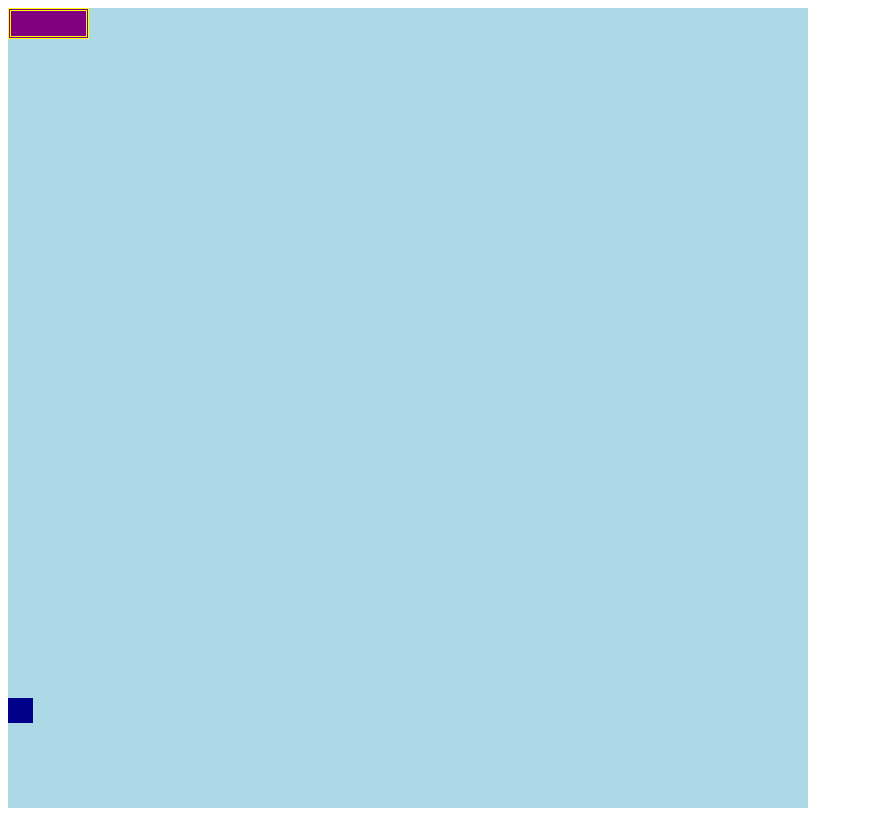
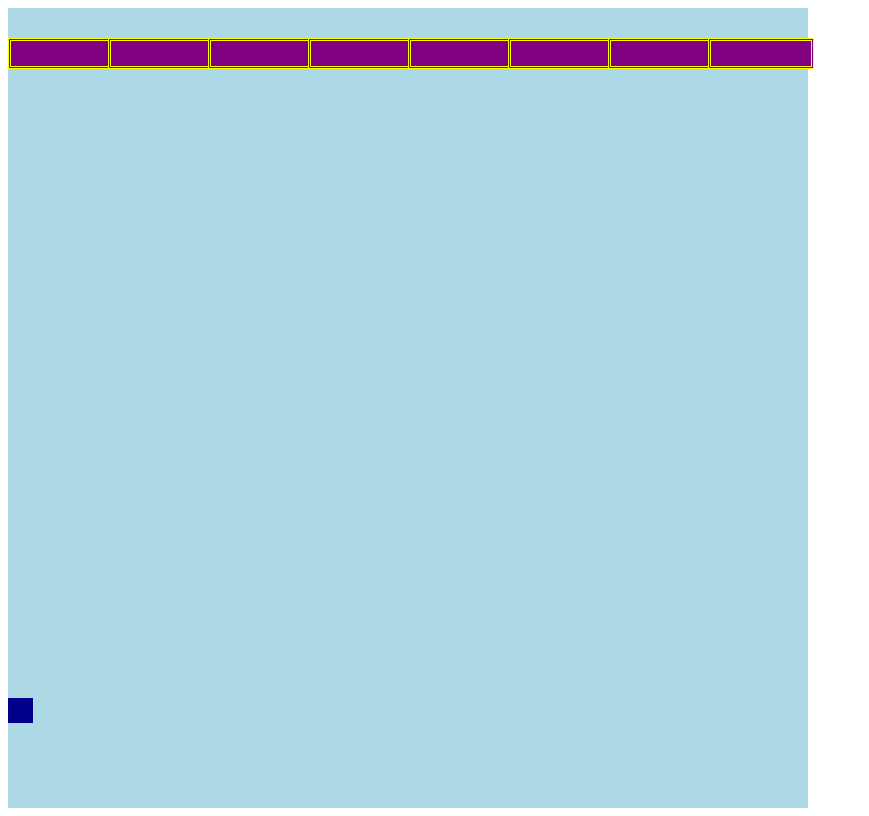
Before and after one commit to jaredglaser/JustKeepJumping, a plain HTML site: page index.html in a window 1280 px wide. Shown: the whole page, without its empty margins (0-869 px from the left). Drawn offline with nearby package versions, Linux system fonts and the light colour scheme; animation ran at ten frames a second.

Commit message:
beginning to auto gen platforms. weird behavior, but initial functionality is there.

```diff
--- a/Entity.css
+++ b/Entity.css
@@ -10,8 +10,8 @@
   position: absolute;
   background-color: darkblue;
 }
-#platform {
-  width: 75px;
+.platform {
+  width: 100px;
   height: 25px;
   position: absolute;
   border-style: double;
--- a/GameLogic.js
+++ b/GameLogic.js
@@ -91,7 +91,19 @@ class LogicController {
           });
 
         //if new platforms need to be added, add them now
-        //TODO: actually do this
+        if(generatePlatforms){
+        var testingplatformarray = [1,1,1,0,0,1,1,0];
+        for(i = 0; i < testingplatformarray.length*100; i+=100){
+          //make a new div
+          var id = this.create_UUID();
+          $("#container").append("<div id=" + id + " class=platform></div>");
+          var platform = new Entity(id);
+          platform.x = i;
+          engineinstance.entities.push(platform);
+
+        }
+      }
+
 
         for (var i = 0; i < engineinstance.entities.length; i++) {
             var timefactor = timeDifference/16.666;
@@ -124,4 +136,13 @@ class LogicController {
             gamelogicinstance.gameloop(timestamp, engineinstance);
         });
     }
+    create_UUID(){
+      var dt = new Date().getTime();
+      var uuid = 'xxxxxxxx-xxxx-4xxx-yxxx-xxxxxxxxxxxx'.replace(/[xy]/g, function(c) {
+          var r = (dt + Math.random()*16)%16 | 0;
+          dt = Math.floor(dt/16);
+          return (c=='x' ? r :(r&0x3|0x8)).toString(16);
+      });
+      return uuid;
+  }
 }
--- a/index.html
+++ b/index.html
@@ -10,7 +10,6 @@
 
     <div id ="container">
       <div id ="player"></div>
-      <div id = "platform"></div>
     </div>
   </body>
 </html>
```
